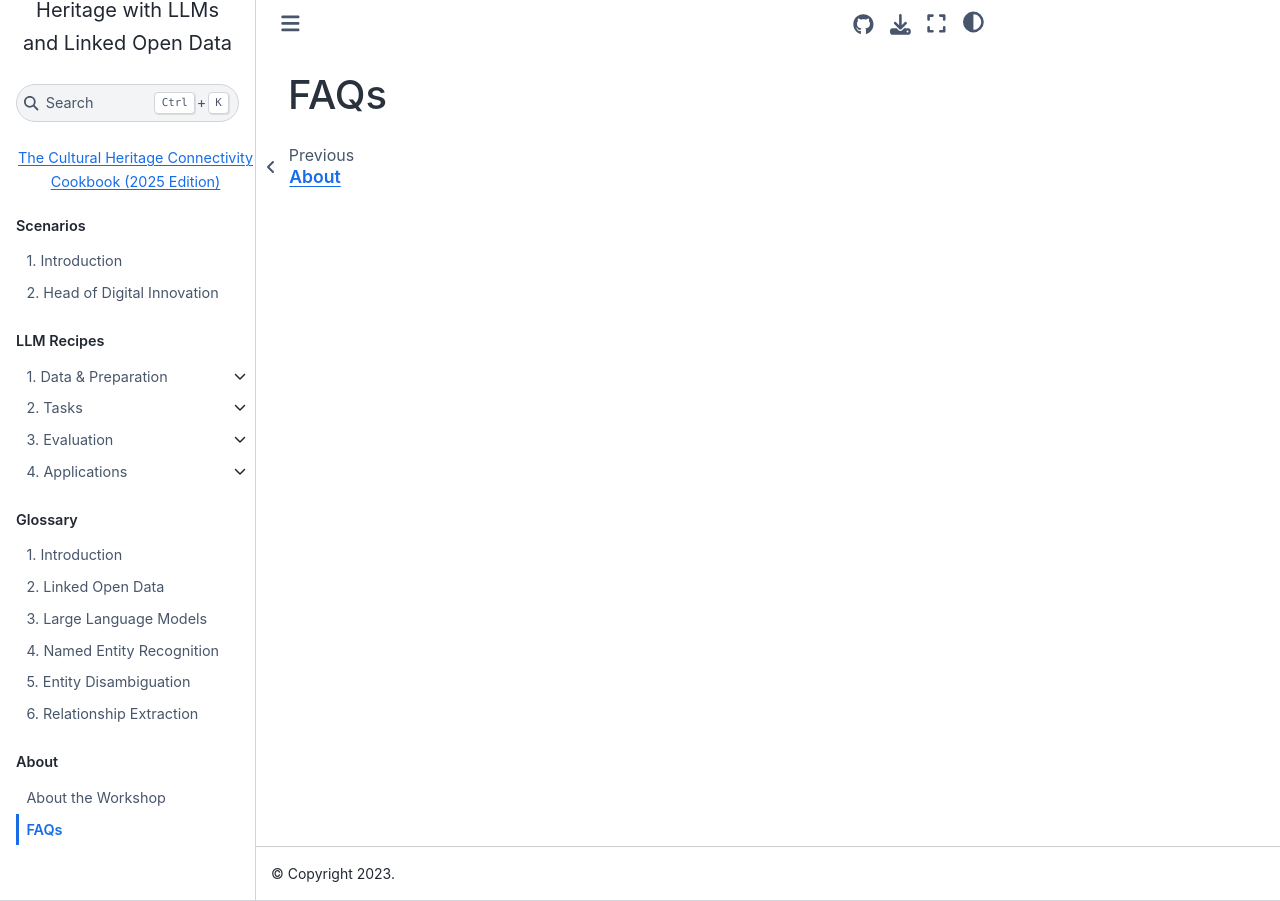
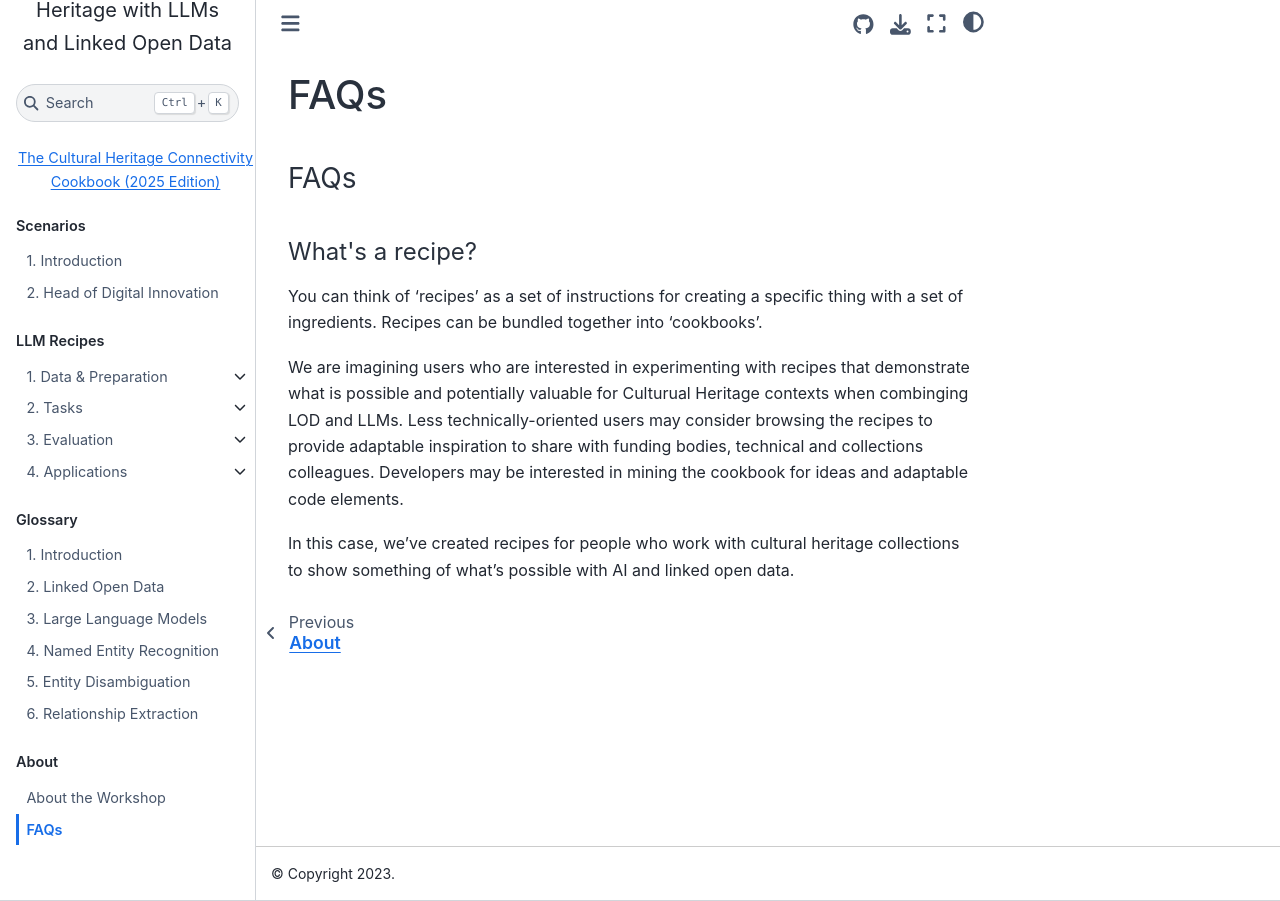
Before and after one commit to pelagios/llm-lod-enriching-heritage, a Jupyter Book: the page built from faqs.md, in a window 1280 px wide. Built offline with Jupyter Book 1.0.4 settings and Sphinx 7.4.7 and the Sphinx Book theme 1.1.4, drawn with Linux system fonts in a browser that asks for light colours; pages that are not in the unit, such as notebooks, are missing from menus.

Commit message:
Update faqs.md
added first FAQ

```diff
--- a/faqs.md
+++ b/faqs.md
@@ -1 +1,10 @@
 # FAQs
+
+<h3>FAQs</h2>
+<h4>What's a recipe?</h3>
+
+You can think of 'recipes' as a set of instructions for creating a specific thing with a set of ingredients. Recipes can be bundled together into 'cookbooks'.
+
+We are imagining users who are interested in experimenting with recipes that demonstrate what is possible and potentially valuable for Culturual Heritage contexts when combinging LOD and LLMs. Less technically-oriented users may consider browsing the recipes to provide adaptable inspiration to share with funding bodies, technical and collections colleagues. Developers may be interested in mining the cookbook for ideas and adaptable code elements.
+
+In this case, we've created recipes for people who work with cultural heritage collections to show something of what's possible with AI and linked open data.
```
